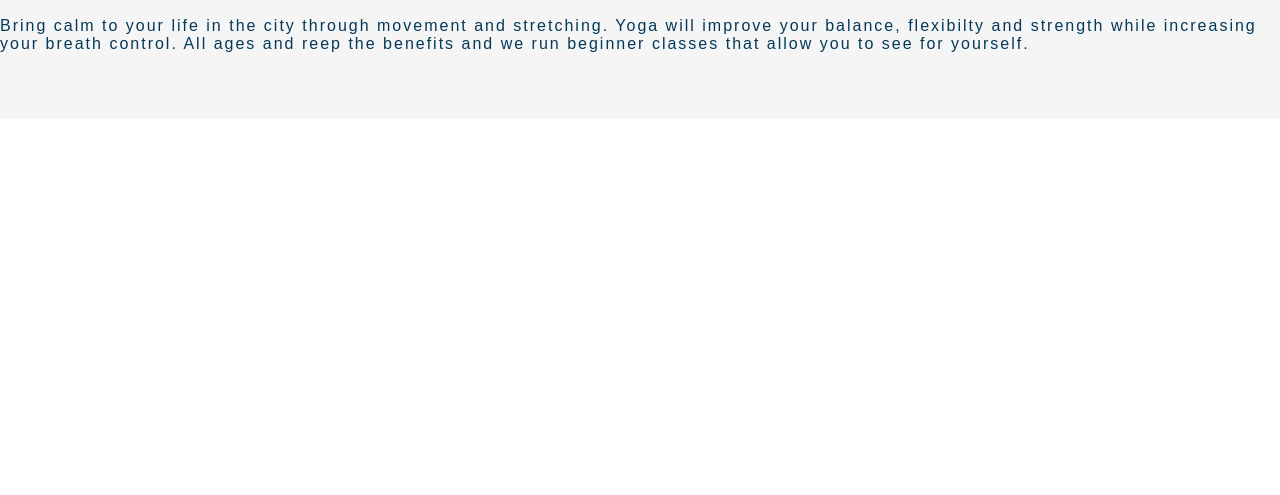
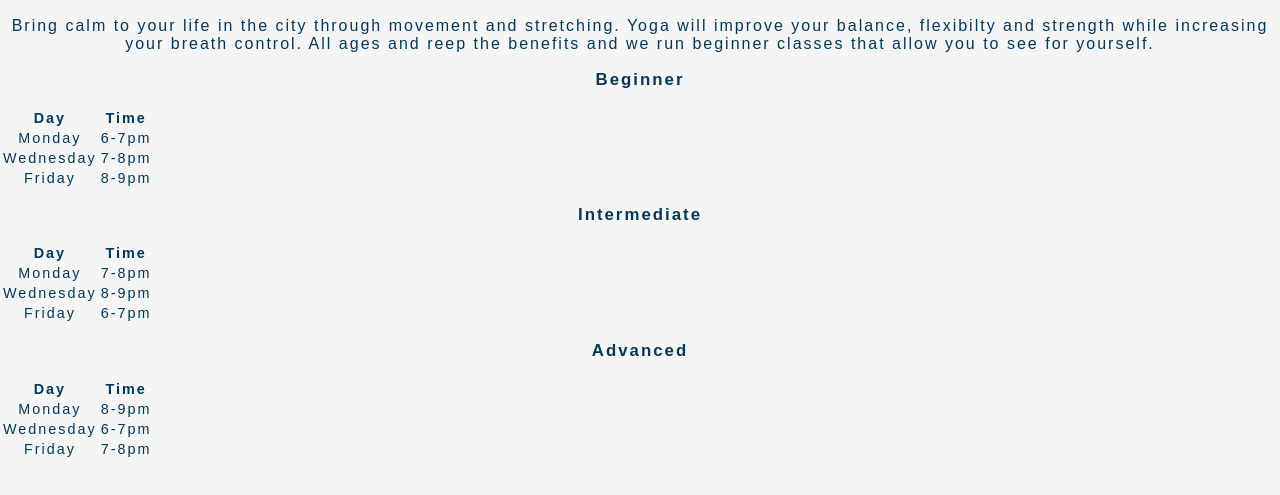
Before and after one commit to emm-aah/wellness-wien, a plain HTML site: page index.html in a window 1280 px wide. Shown: the part 1075-1570 px from the top of the page. Before the commit the page ends 1194 px from the top, so only its background shows below. Drawn offline with Linux system fonts and the light colour scheme.

Commit message:
add timetable for yoga in html

```diff
--- a/assets/css/style.css
+++ b/assets/css/style.css
@@ -71,11 +71,12 @@ header a {
 }
 /*Yoga section styles*/
 
-.class-sections {
+#class-sections {
     background-color: #f5f5f5;
     color:#043959;
     margin-top: 40px;
     padding: 50px 0;
+    text-align: center;
 }
 
 
@@ -87,6 +88,10 @@ img {
     object-position: bottom;
     max-height: 250px;
     max-width: 250px;
+}
+.timetable {
+    font-size: 90%;
+    text-align: center;
 }
 
 
--- a/index.html
+++ b/index.html
@@ -46,7 +46,7 @@
                     </div>
                 </div>
             </section>
-            <section class="class-sections">
+            <section id="class-sections">
                 <div id="yoga">
                     <div class="circle-pictures">
                         <img src="assets/images/pexels-elina-fairytale-3823187.jpg" alt="Girl doing a yoga pose.">
@@ -54,6 +54,69 @@
                     <h2>Yoga</h2>
                     <p>Bring calm to your life in the city through movement and stretching. Yoga will improve your balance, flexibilty and strength while increasing your breath control. All ages and reep the benefits and we run beginner classes that allow you to see for yourself.</p>
                 </div>
+                <div class="timetable">
+                <h3>Beginner</h3>
+                <table class="class-times">
+                    <tr>
+                        <th>Day</th>
+                        <th>Time</th>
+                    </tr>
+                    <tr>
+                        <td>Monday</td>
+                        <td>6-7pm</td>
+                    </tr>
+                    <tr>
+                        <td>Wednesday</td>
+                        <td>7-8pm</td>
+                    </tr>
+                    <tr>
+                        <td>Friday</td>
+                        <td>8-9pm</td>
+                    </tr>
+
+                </table>
+                <h3>Intermediate</h3>
+                <table>
+                    <tr>
+                        <th>Day</th>
+                        <th>Time</th>
+                    </tr>
+                    <tr>
+                        <td>Monday</td>
+                        <td>7-8pm</td>
+                    </tr>
+                    <tr>
+                        <td>Wednesday</td>
+                        <td>8-9pm</td>
+                    </tr>
+                    <tr>
+                        <td>Friday</td>
+                        <td>6-7pm</td>
+                    </tr>
+
+                </table>
+                <h3>Advanced</h3>
+                <table>
+                    <tr>
+                        <th>Day</th>
+                        <th>Time</th>
+                    </tr>
+                    <tr>
+                        <td>Monday</td>
+                        <td>8-9pm</td>
+                    </tr>
+                    <tr>
+                        <td>Wednesday</td>
+                        <td>6-7pm</td>
+                    </tr>
+                    <tr>
+                        <td>Friday</td>
+                        <td>7-8pm</td>
+                    </tr>
+                </table>
+                </div>
+
+
             </section>
         </main>
     <footer>
```
